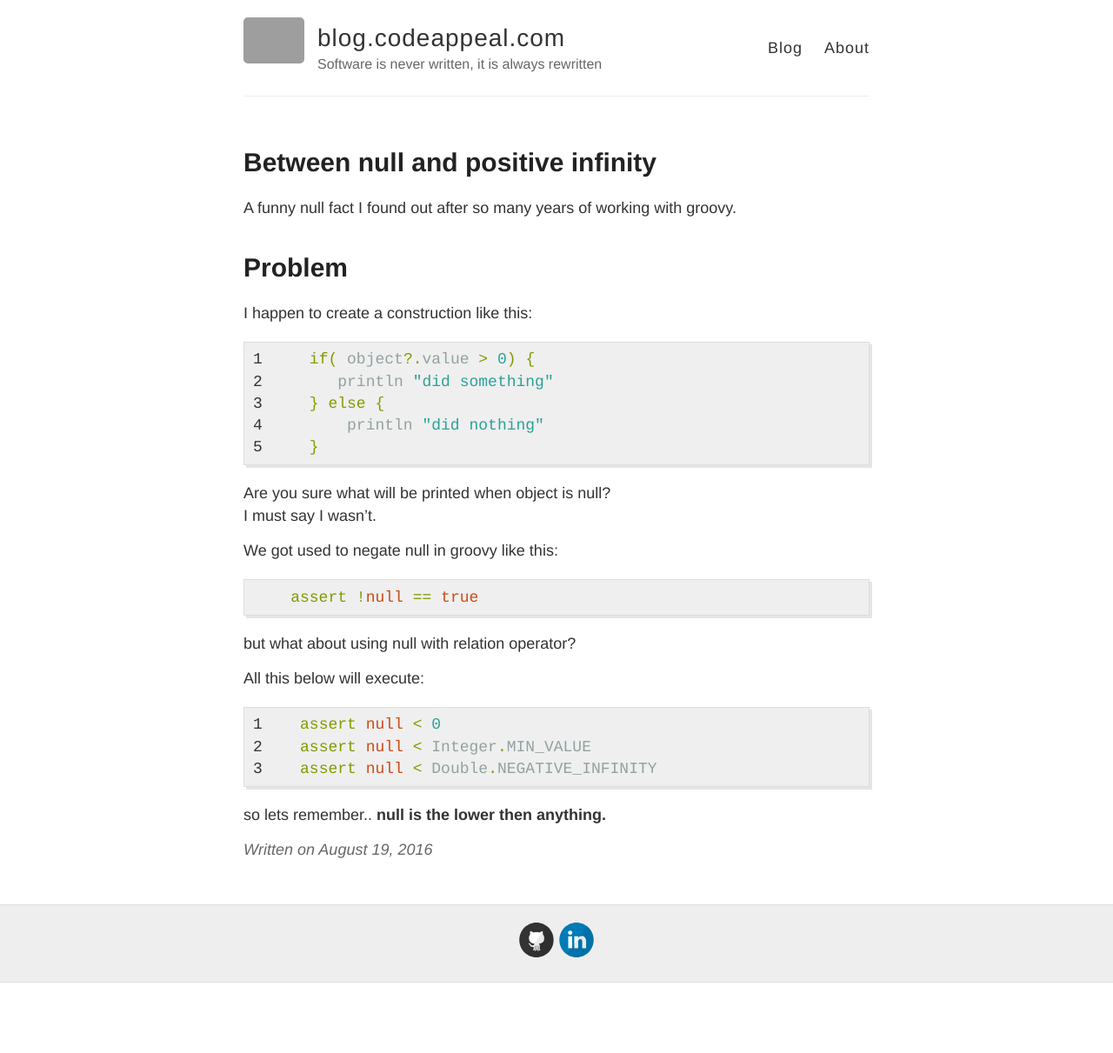
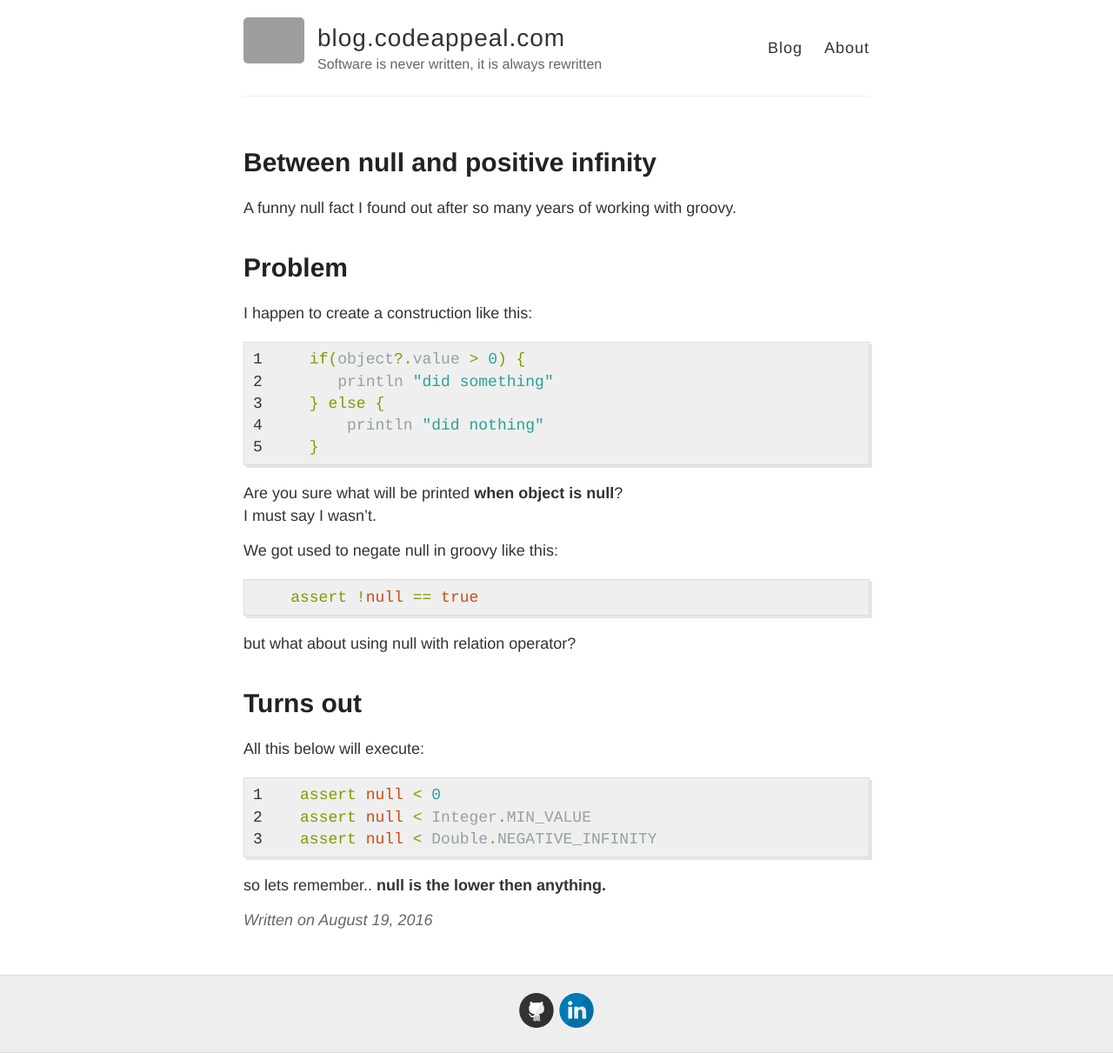
Before and after one commit to Goliath/goliath.github.io, a Jekyll site: the page built from _posts/2016-8-19-Between-null-and-positive-infinity.md, in a window 1280 px wide. Shown: the whole page at 87% size. Built offline with Jekyll 4.4.1, drawn with Linux system fonts in a browser that asks for light colours; before the commit the page ends 1130 px from its top, so only the background shows below that; grey boxes are pictures that could not be loaded.

Commit message:
Adding post about null comparisons - editing

```diff
--- a/_posts/2016-8-19-Between-null-and-positive-infinity.md
+++ b/_posts/2016-8-19-Between-null-and-positive-infinity.md
@@ -9,13 +9,13 @@ A funny null fact I found out after so many years of working with  groovy.
 I happen to create a construction like this:
 
 {% highlight groovy linenos %}
-     if( object?.value > 0) {
+     if(object?.value > 0) {
         println "did something"
      } else {
          println "did nothing"
      }
 {% endhighlight %}
-Are you sure what will be printed when object is null?
+Are you sure what will be printed **when object is null**?
 I must say I wasn't.
 
 We got used to negate null in groovy like this:
@@ -24,6 +24,8 @@ We got used to negate null in groovy like this:
 {% endhighlight %}
 
 but what about using null with relation operator?
+
+# Turns out
 
 All this below will execute:
 {% highlight groovy linenos %}
```
